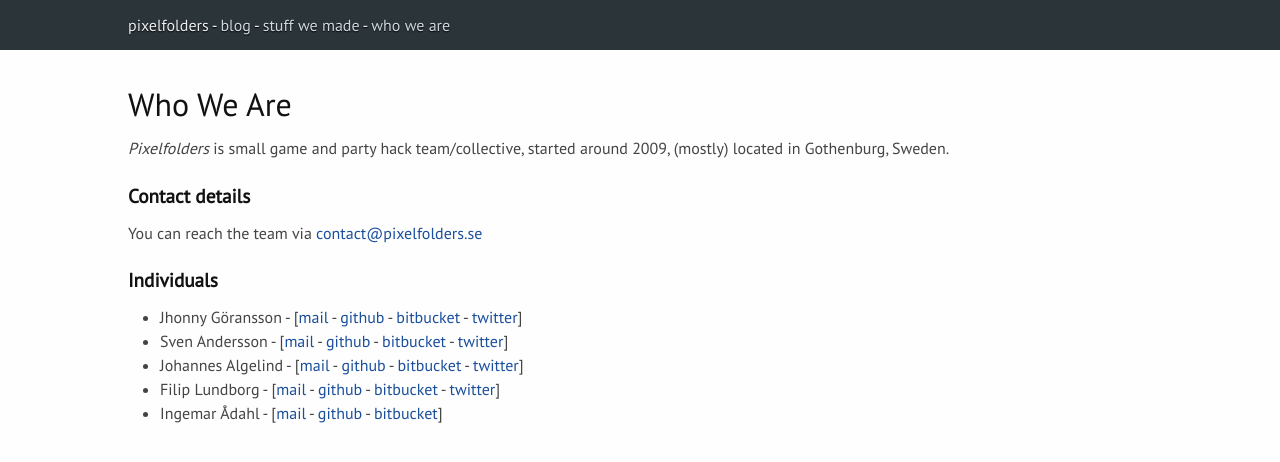
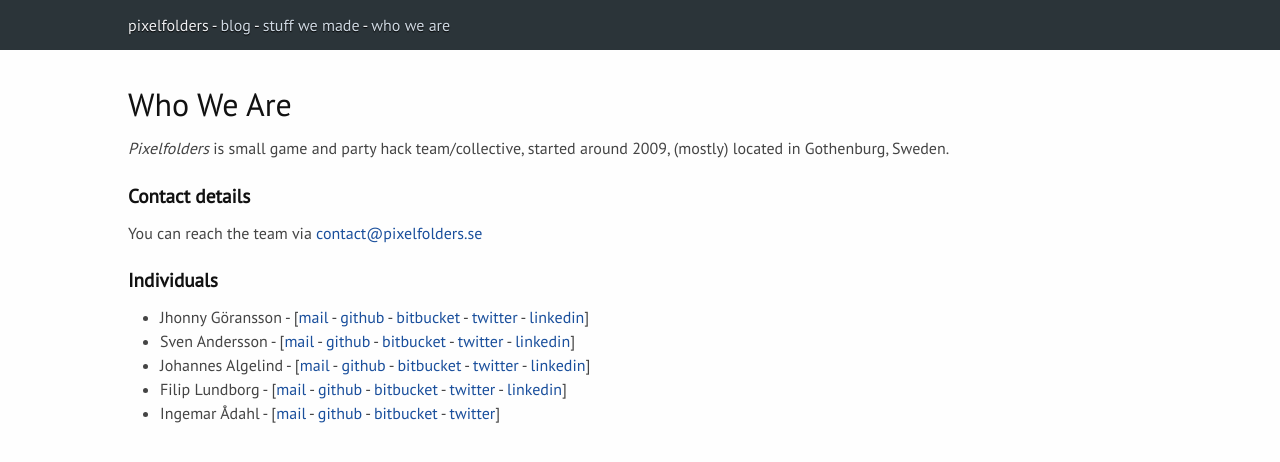
Before and after one commit to pxf/pxf.github.io, a Jekyll site: the page built from _posts/2012-06-08-About.md, in a window 1280 px wide. Shown: the top 462 px of the page. Built offline with Jekyll 4.4.1, drawn with Linux system fonts in a browser that asks for light colours; Markdown is read by kramdown in place of the engine named in the settings.

Commit message:
Added linkedin @ aboutsite Removed class="full" on wowhck2013 debrief

```diff
--- a/_posts/2012-06-08-About.md
+++ b/_posts/2012-06-08-About.md
@@ -9,8 +9,8 @@
 You can reach the team via <a href="mailto:contact@pixelfolders.se">contact@pixelfolders.se</a>
 
 #### Individuals
-* Jhonny Göransson - [<a href="mailto:jhonny@pixelfolders.se">mail</a> - <a href="https://github.com/Jhonnyg/">github</a> - <a href="https://bitbucket.org/jhonnygoransson/">bitbucket</a> - <a href="https://twitter.com/jhonnygoransson">twitter</a>]
-* Sven Andersson - [<a href="mailto:sven@pixelfolders.se">mail</a> - <a href="https://github.com/sweetfish/">github</a> - <a href="https://bitbucket.org/andsve/">bitbucket</a> - <a href="https://twitter.com/andsve">twitter</a>]
-* Johannes Algelind - [<a href="mailto:jonte@pixelfolders.se">mail</a> - <a href="https://github.com/jalgelind/">github</a> - <a href="https://bitbucket.org/jalgelind/">bitbucket</a> - <a href="https://twitter.com/jalgelind">twitter</a>]
-* Filip Lundborg - [<a href="mailto:filip@pixelfolders.se">mail</a> - <a href="https://github.com/jalgelind/">github</a> - <a href="https://bitbucket.org/jalgelind/">bitbucket</a> - <a href="https://twitter.com/jalgelind">twitter</a>]
-* Ingemar Ådahl - [<a href="mailto:ingemar@pixelfolders.se">mail</a> - <a href="https://github.com/ingemaradahl/">github</a> - <a href="https://bitbucket.org/adahl/">bitbucket</a>]
+* Jhonny Göransson - [<a href="mailto:jhonny@pixelfolders.se">mail</a> - <a href="https://github.com/Jhonnyg/">github</a> - <a href="https://bitbucket.org/jhonnygoransson/">bitbucket</a> - <a href="https://twitter.com/jhonnygoransson">twitter</a> - <a href="http://se.linkedin.com/in/jhonnygoransson/">linkedin</a>]
+* Sven Andersson - [<a href="mailto:sven@pixelfolders.se">mail</a> - <a href="https://github.com/sweetfish/">github</a> - <a href="https://bitbucket.org/andsve/">bitbucket</a> - <a href="https://twitter.com/andsve">twitter</a> - <a href="http://se.linkedin.com/in/andsve/">linkedin</a>]
+* Johannes Algelind - [<a href="mailto:jonte@pixelfolders.se">mail</a> - <a href="https://github.com/jalgelind/">github</a> - <a href="https://bitbucket.org/jalgelind/">bitbucket</a> - <a href="https://twitter.com/jalgelind">twitter</a> - <a href="http://se.linkedin.com/pub/johannes-algelind/23/b06/871">linkedin</a>]
+* Filip Lundborg - [<a href="mailto:filip@pixelfolders.se">mail</a> - <a href="https://github.com/jalgelind/">github</a> - <a href="https://bitbucket.org/jalgelind/">bitbucket</a> - <a href="https://twitter.com/jalgelind">twitter</a> - <a href="http://se.linkedin.com/pub/filip-lundborg/83/589/970">linkedin</a>]
+* Ingemar Ådahl - [<a href="mailto:ingemar@pixelfolders.se">mail</a> - <a href="https://github.com/ingemaradahl/">github</a> - <a href="https://bitbucket.org/adahl/">bitbucket</a> - <a href="https://twitter.com/ingemaradahl">twitter</a>]
```
Also changed, not shown: _posts/2014-01-23-WOWHack-2013.md (+1 -1 lines).
